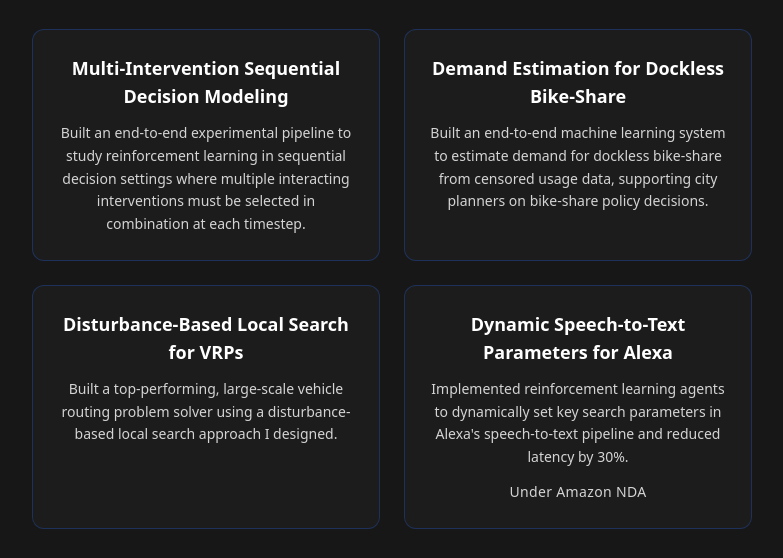
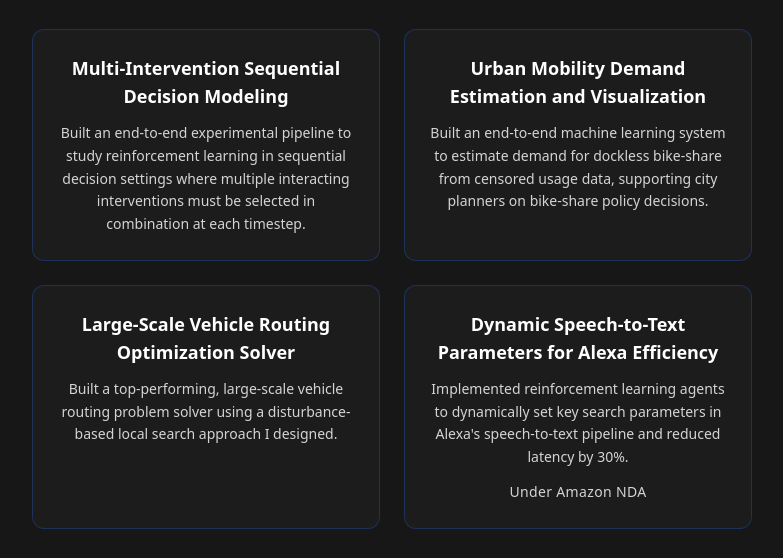
Before and after one commit to KyFlynn/kyranflynn-portfolio, an Eleventy site: page index.md in a window 1280 px wide. Shown: the part 239-797 px from the top of the page, without its empty margins (248-1031 px from the left). Built offline with nearby package versions, Linux system fonts and the light colour scheme; Eleventy itself is replaced by a stand-in of ours; files that its build step writes are made by us from their sources.

Commit message:
Project names

```diff
--- a/projects/local-search-vrp.md
+++ b/projects/local-search-vrp.md
@@ -1,5 +1,5 @@
 ---
-title: "Disturbance-Based Local Search for VRPs"
+title: "Large-Scale Vehicle Routing Optimization Solver"
 summary: "Built a top-performing, large-scale vehicle routing problem solver using a disturbance-based local search approach I designed."
 layout: layouts/project.njk
 homepageOrder: 3
--- a/projects/micromobility-research.md
+++ b/projects/micromobility-research.md
@@ -1,5 +1,5 @@
 ---
-title: "Demand Estimation for Dockless Bike-Share"
+title: "Urban Mobility Demand Estimation and Visualization"
 summary: "Built an end-to-end machine learning system to estimate demand for dockless bike-share from censored usage data, supporting city planners on bike-share policy decisions."
 layout: layouts/project.njk
 homepageOrder: 2
--- a/projects/nda-projects.yaml
+++ b/projects/nda-projects.yaml
@@ -1,7 +1,7 @@
 # NDA projects are shown on the homepage as non-clickable cards.
 # Order in this list controls card order.
 
-- title: "Dynamic Speech-to-Text Parameters for Alexa"
+- title: "Dynamic Speech-to-Text Parameters for Alexa Efficiency"
   summary: "Implemented reinforcement learning agents to dynamically set key search parameters in Alexa's speech-to-text pipeline and reduced latency by 30%."
   company: "Amazon"
 
```
